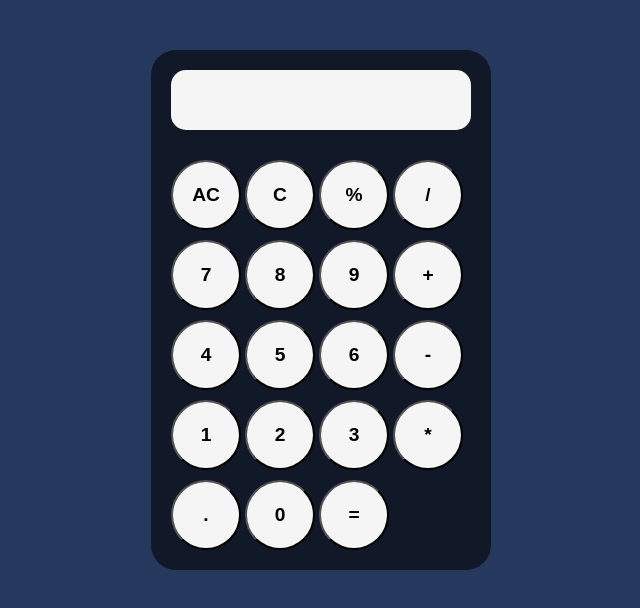
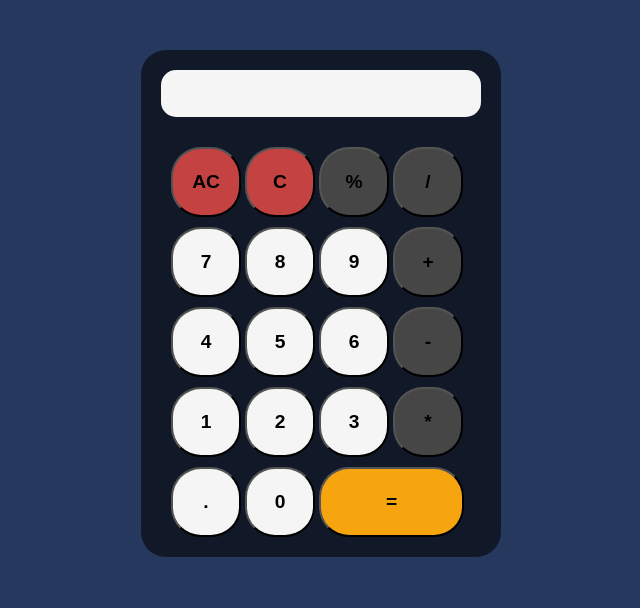
Before and after one commit to Kritan19/calculator, a plain HTML site: page index.html in a window 1280 px wide. Shown: the whole page, without its empty margins (319-959 px from the left). Drawn offline with Linux system fonts and the light colour scheme.

Commit message:
added all emelemts and functions

```diff
--- a/index.html
+++ b/index.html
@@ -8,43 +8,41 @@
 </head>
 <body>
     <div id="mainBody">
-        <div id="result">
-            <div class="history">
+        <div id="result"></div>
+        <div id="buttons">
+            <div >
+                <button id="allclear" onclick="allclear()">AC</button>
+                <button id="clear" >C</button>
+                <button id="percentage" onclick="setOperator('%')">%</button>
+                <button id="div" onclick="setOperator('/')">/</button>
             </div>
-            <div class="actualanswer"></div>
-        </div>
-        <div id="buttons">
-            <div class="firstRow">
-                <button type="button">AC</button>
-                <button type="button">C</button>
-                <button type="button">%</button>
-                <button type="button">/</button>
+            <div >
+                <button id="7" onclick="appendnumber('7')">7</button>
+                <button id="8" onclick="appendnumber('8')">8</button>
+                <button id="9" onclick="appendnumber('9')">9</button>
+                <button id="add" onclick="setOperator('+')">+</button>
             </div>
-            <div class="secondRow">
-                <button type="button">7</button>
-                <button type="button">8</button>
-                <button type="button">9</button>
-                <button type="button">+</button>
+            <div >
+                <button id="4" onclick="appendnumber('4')">4</button>
+                <button id="5" onclick="appendnumber('5')">5</button>
+                <button id="6" onclick="appendnumber('6')">6</button>
+                <button id="sub" onclick="setOperator('-')">-</button>
             </div>
-            <div class="thirdRow">
-                <button type="button">4</button>
-                <button type="button">5</button>
-                <button type="button">6</button>
-                <button type="button">-</button>
+            <div >
+                <button id="1" onclick="appendnumber('1')">1</button>
+                <button id="2" onclick="appendnumber('2')">2</button>
+                <button id="3" onclick="appendnumber('3')">3</button>
+                <button id="mul" onclick="setOperator('*')">*</button>
             </div>
-            <div class="fourthRow">
-                <button type="button">1</button>
-                <button type="button">2</button>
-                <button type="button">3</button>
-                <button type="button">*</button>
-            </div>
-            <div class="fifthRow">
-                <button type="button">.</button>
-                <button type="button">0</button>
-                <button type="button">=</button>
+            <div >
+                <button id="decimal" onclick="appendnumber('.')">.</button>
+                <button id="0" onclick="appendnumber('0')">0</button>
+                <button id="equal" onclick="operate()">=</button>
             </div>
         </div>
     </div>
+
+    <script src="script.js"></script>
 </body>
 
 </html>
--- /dev/null
+++ b/script.js
@@ -0,0 +1,79 @@
+let displayResult = 0
+let firstnumber = '';
+let operator = ''
+let secondnumber = '';
+
+
+function updateResult(value){
+    document.getElementById('result').innerHTML = value;
+}
+
+function appendnumber(num){
+   if ( operator === ''){
+        firstnumber += num;
+        updateResult(firstnumber);
+   }else{
+        secondnumber += num;
+        updateResult(secondnumber);
+    }
+}
+
+function setOperator(op){
+    operator = op;
+    updateResult(operator);
+}
+
+function allclear(){
+    firstnumber = '';
+    secondnumber = '';
+    operator = '';
+    displayResult = '';
+    updateResult(displayResult);
+}
+
+
+function add(a,b) {
+    return a+b;
+}
+function subtract(a,b){
+    return a-b;
+}
+function multiply(a,b){
+    return a*b;
+}
+function divide(a,b){
+    return a/b;
+}
+function percent(a,b){
+    return (a/100)*b;
+}
+
+
+
+function operate (){
+
+    let a = parseFloat(firstnumber);
+    let b = parseFloat(secondnumber);
+    let result =0;
+
+    if (operator === '+') {
+        result = add(a, b)
+    }
+    else if(operator === '-'){
+        result = subtract(a, b)
+    }
+    else if(operator === '*'){
+        result = multiply(a, b)
+    }
+    else if(operator === '/'){
+        result = divide(a, b)
+    }
+    else if(operator === '%'){
+        result = percent(a, b)
+    }
+
+    updateResult(result)
+    firstnumber = result.toString();
+    secondnumber= '';
+    operator ='';
+}
--- a/style.css
+++ b/style.css
@@ -22,21 +22,29 @@ body{
     gap: 30px;
 
 }
-#result{
-    height: 60px;
+#result {
+    height: 40px;
     width: 300px;
     background-color: whitesmoke;
     border-radius: 15px;
+    padding-top: 5px;
+    padding-right: 10px;
+    padding-left: 10px;
+    padding-bottom: 2px;
+    display: flex;
+    justify-content:flex-end;
+    text-align: right;
+    font-size: 30px;
+    font-weight: bolder;
+
 }
-
 button{
     height: 70px;
     width: 70px;
-    border-radius: 50px;
+    border-radius: 30px;
     font-size: larger;
     font-weight: bolder;
     background-color: whitesmoke;
-
 }
 #buttons{
     display: flex;
@@ -44,3 +52,20 @@ button{
     gap: 10px;
     width: 300px;
 }
+
+#equal{
+    width: 145px;
+    background-color: rgb(247, 165, 15);
+}
+#allclear,
+#clear{
+    background-color: rgb(197, 66, 66);
+}
+
+#percentage,
+#div,
+#add,
+#sub,
+#mul{
+    background-color: rgb(71, 70, 70);
+}
--- /dev/null
+++ b/tempCodeRunnerFile.js
@@ -0,0 +1,2 @@
+let display = operate(first_number,second_number,operator) ;
+console.log(display);
```
